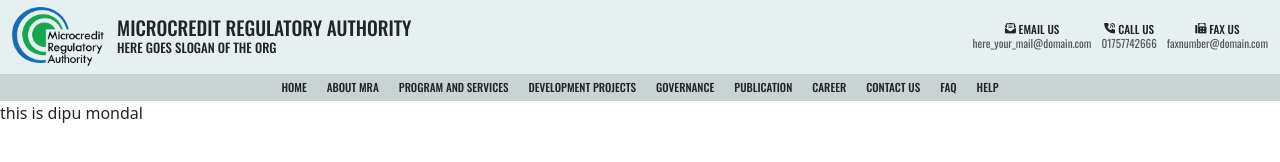
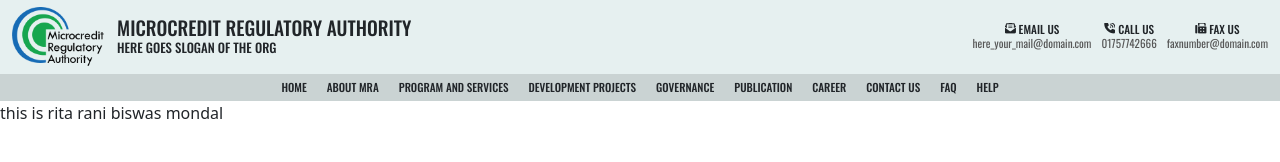
Before and after one commit to dipu-mondal/webProject, a plain HTML site: page index.html in a window 1280 px wide. Drawn offline with nearby package versions, Linux system fonts and the light colour scheme.

Commit message:
rita added

```diff
--- a/index.html
+++ b/index.html
@@ -82,7 +82,7 @@
 
 
 
-<p>this is dipu mondal</p>
+<p>this is rita rani biswas mondal</p>
 
 
 
```
